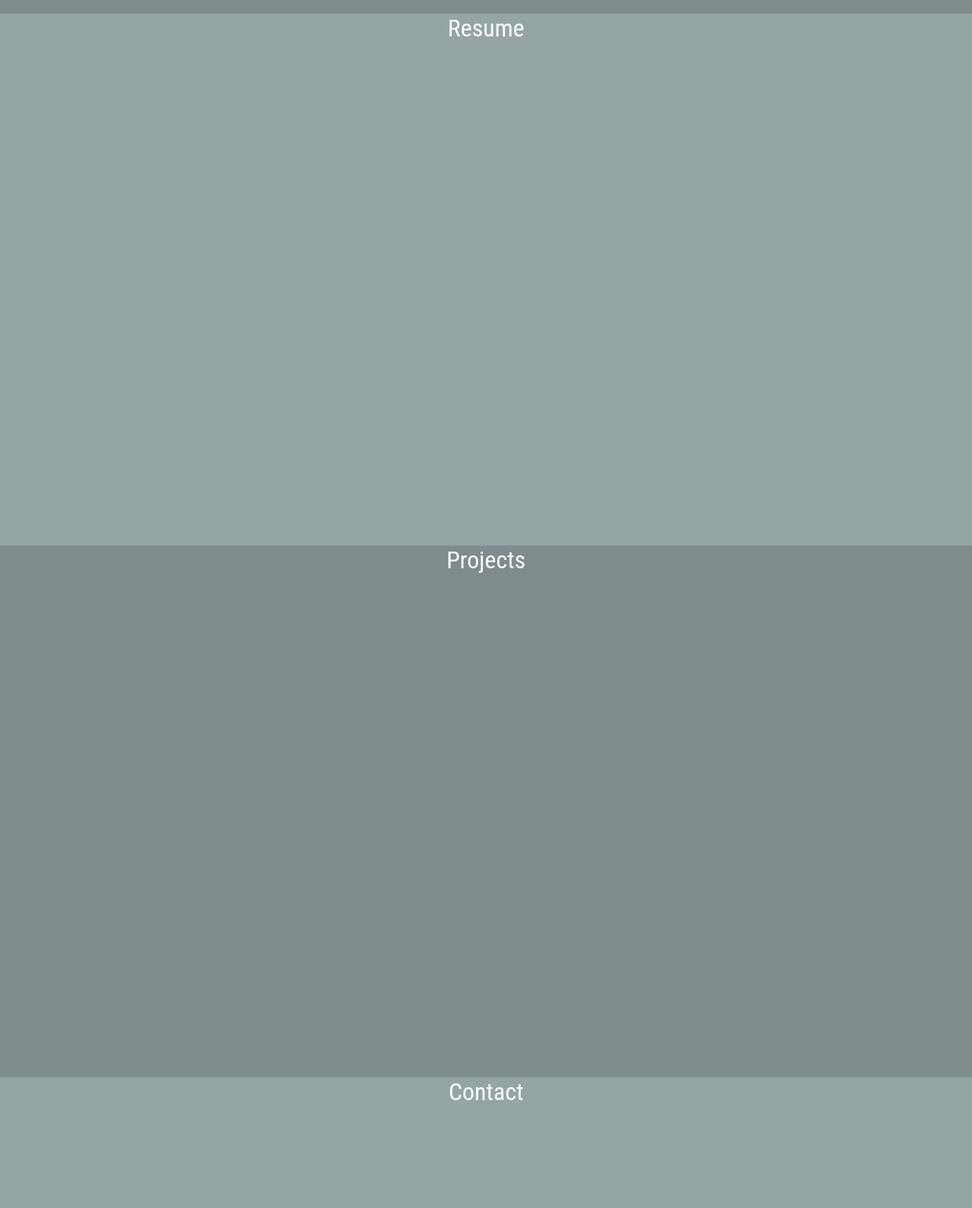
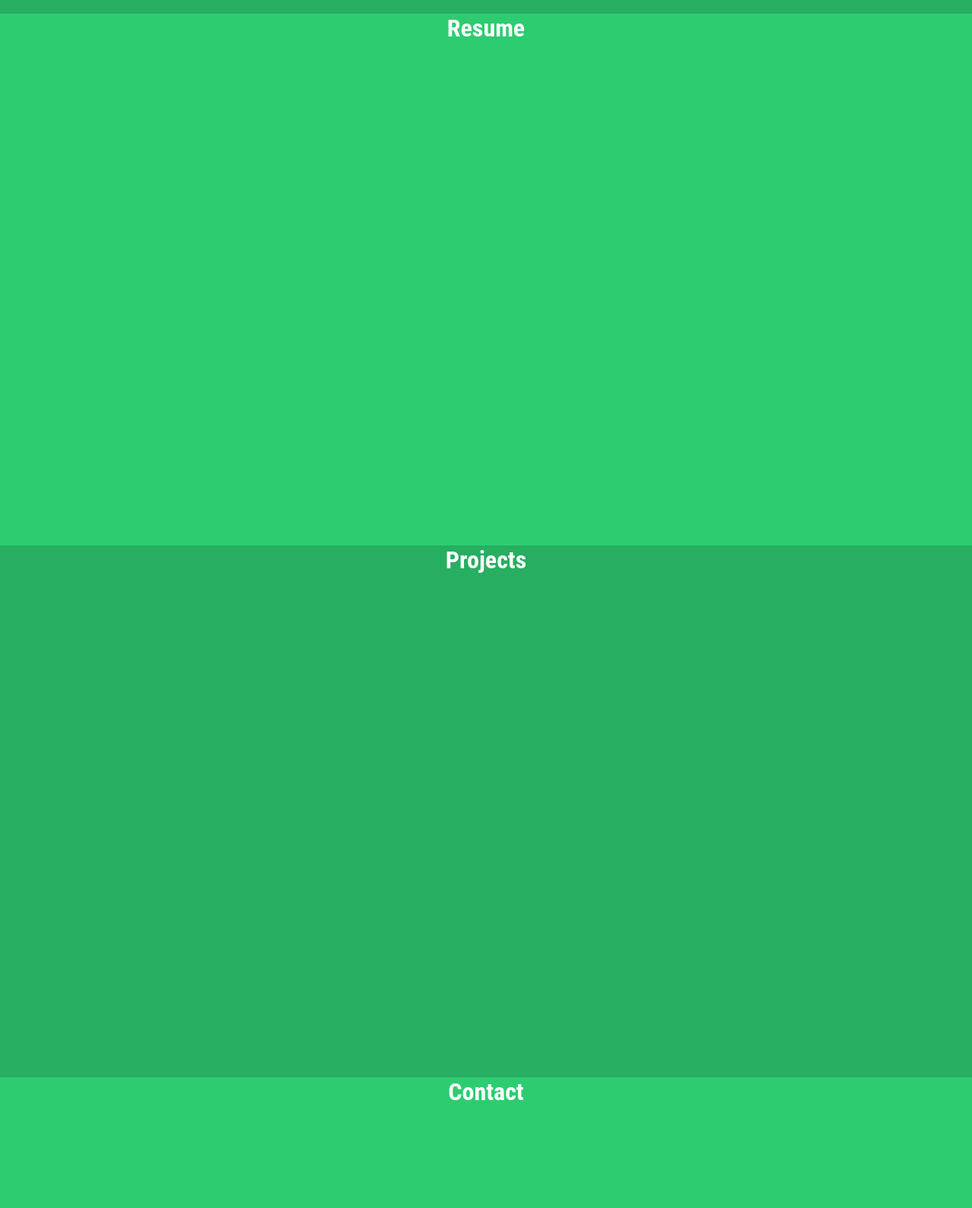
Before and after one commit to MattBubernak/MattBubernak.github.io, a plain HTML site: page index.html in a window 1280 px wide. Shown: the part 1210-2800 px from the top of the page at 76% size. Drawn offline with Linux system fonts and the light colour scheme.

Commit message:
added an arrow to bottom

```diff
--- a/css/style.css
+++ b/css/style.css
@@ -54,27 +54,36 @@ header {
 	transition: opacity 400ms;
 }
 
-.sectionHeader {
-	color: white;
-    font-size: 2rem;
-    text-align: center;
-}
-
 .section {
 	height:700px;
+	margin-top: 0px;
+	margin-bottom: 0px;
 }
 
 .sectionTopShadow {
 	box-shadow: 0px -.5px .5px black;
 }
 .bckcolor2 {
-	background-color: #95a5a6;
+	background-color: #2ecc71;
 
 }
 
 .bckcolor1 {
-	background-color: #7f8c8d;
+	background-color: #27ae60;
 }
 
 a {
+	text-decoration: none;
 }
+
+h1 {
+	font-family: 'Roboto Condensed', sans-serif;
+	color: white;
+    font-size: 2rem;
+    text-align: center;
+    margin-top: 0px;
+}
+
+i {
+	color:white;
+}
--- a/index.html
+++ b/index.html
@@ -17,11 +17,14 @@
 
     <!-- custom css for the website -->
 	<link rel="stylesheet" type="text/css" href="css/style.css">
+
+	<!-- fontAwesome stuff -->
+	<link rel="stylesheet" href="lib/font-awesome-4.3.0/css/font-awesome.min.css">
 </head>
 
 
 <body>
-<header>
+<header id="Head">
 	<div>
 		<div id="header-nav" class="wow slideInDown">
 			<a href="#About" id="top">About</a>
@@ -42,26 +45,26 @@
 
 
 <div id="About" class="section bckcolor1 sectionTopShadow">
-<div class="sectionHeader">About</div>
+<h1>About</h1>
 
 </div>
 
 <div id="Resume" class="section bckcolor2">
-<div class="sectionHeader">Resume</div>
+<h1>Resume</h1>
 </div>
 
 <div id="Projects" class="section bckcolor1">
-<div class="sectionHeader">Projects</div>
+<h1>Projects</h1>
 
 </div>
 
 <div id="Contact" class="section bckcolor2">
-<div class="sectionHeader">Contact</div>
+<h1>Contact</h1>
 
 </div>
 
 <div id="Footer" class="footer bckcolor1">
-Footer
+<a href="#Head"><i class="fa fa-arrow-up fa-2x"></i></a>
 </div>
 
 </body>
```
